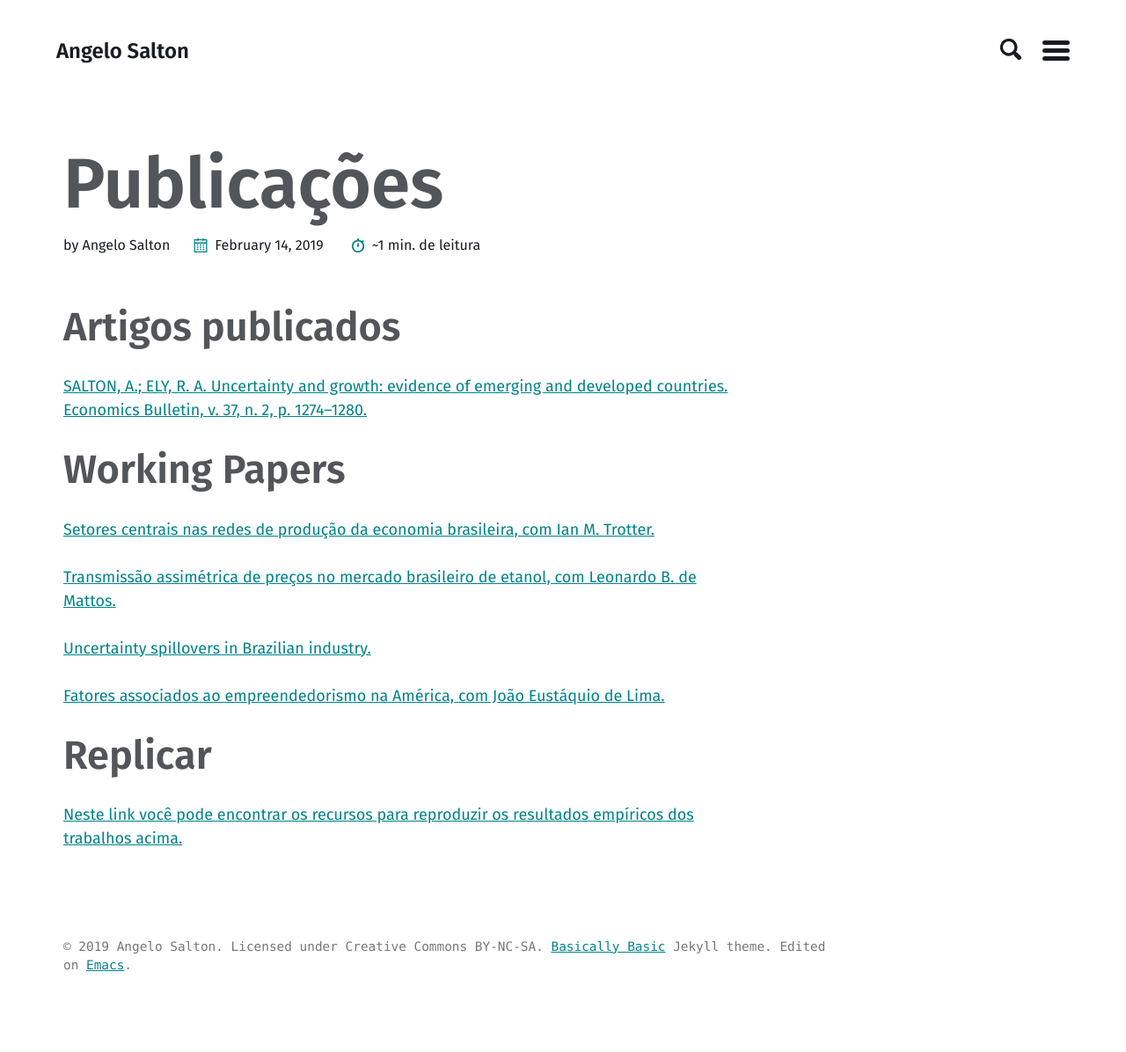
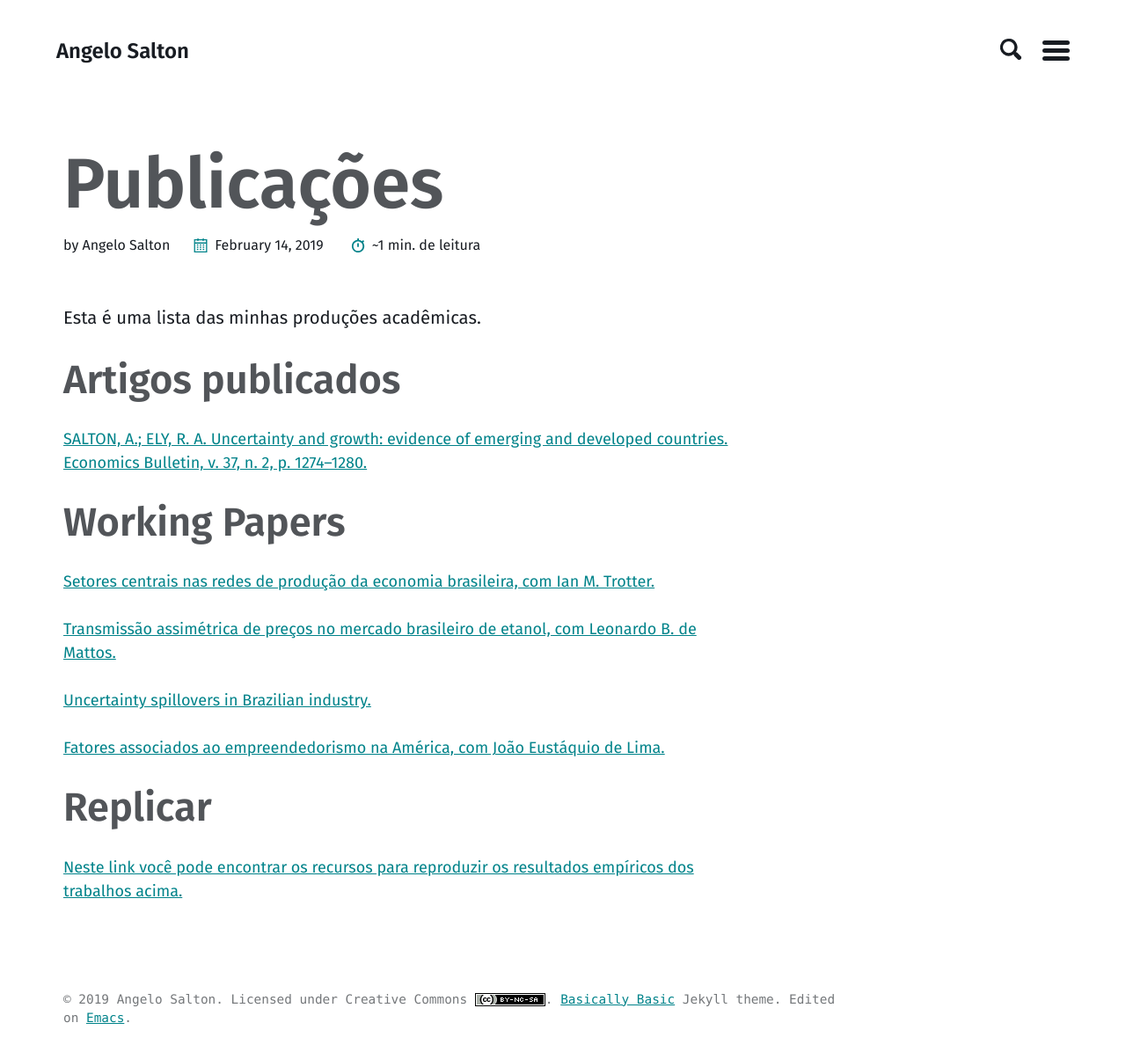
Before and after one commit to angelosalton/angelosalton.github.io, a Jekyll site: the page built from _arquivos/papers.md, in a window 1280 px wide. Shown: the whole page at 88% size. Built offline with Jekyll 4.4.1, drawn with Linux system fonts in a browser that asks for light colours; comment, search, counter and statistics services are not loaded; a style sheet for code colours, icons or effects is not loaded; before the commit the page ends 1136 px from its top, so only the background shows below that.

Commit message:
Text fixes

```diff
--- a/_arquivos/papers.md
+++ b/_arquivos/papers.md
@@ -2,6 +2,8 @@
 title: "Publicações"
 layout: page
 ---
+
+Esta é uma lista das minhas produções acadêmicas.
 
 # Artigos publicados
 
--- a/_includes/footer.html
+++ b/_includes/footer.html
@@ -4,7 +4,7 @@
       {% if site.copyright %}
         {{ site.copyright | markdownify }}
       {% else %}
-        <p>&copy; {{ site.time | date: '%Y' }} {{ site.title }}. Licensed under Creative Commons BY-NC-SA.
+        <p>&copy; {{ site.time | date: '%Y' }} {{ site.title }}. Licensed under Creative Commons <img src="/assets/images/license.png" alt="Smiley face">.
           <a href="https://github.com/mmistakes/jekyll-theme-basically-basic">Basically Basic</a> Jekyll theme.
           Edited on <a href="https://www.gnu.org/software/emacs/">Emacs</a>.
         </p>
```
Also changed, not shown: _arquivos/ferramentas.md (+1 -1 lines), _posts/2019-01-22-analise-de-dados-financeiros-no-python.md (+0 -2 lines), _posts/2019-01-29-predicting-car-prices-with-scikit-learn.md (+0 -1 lines), assets/images/license.png (added).
